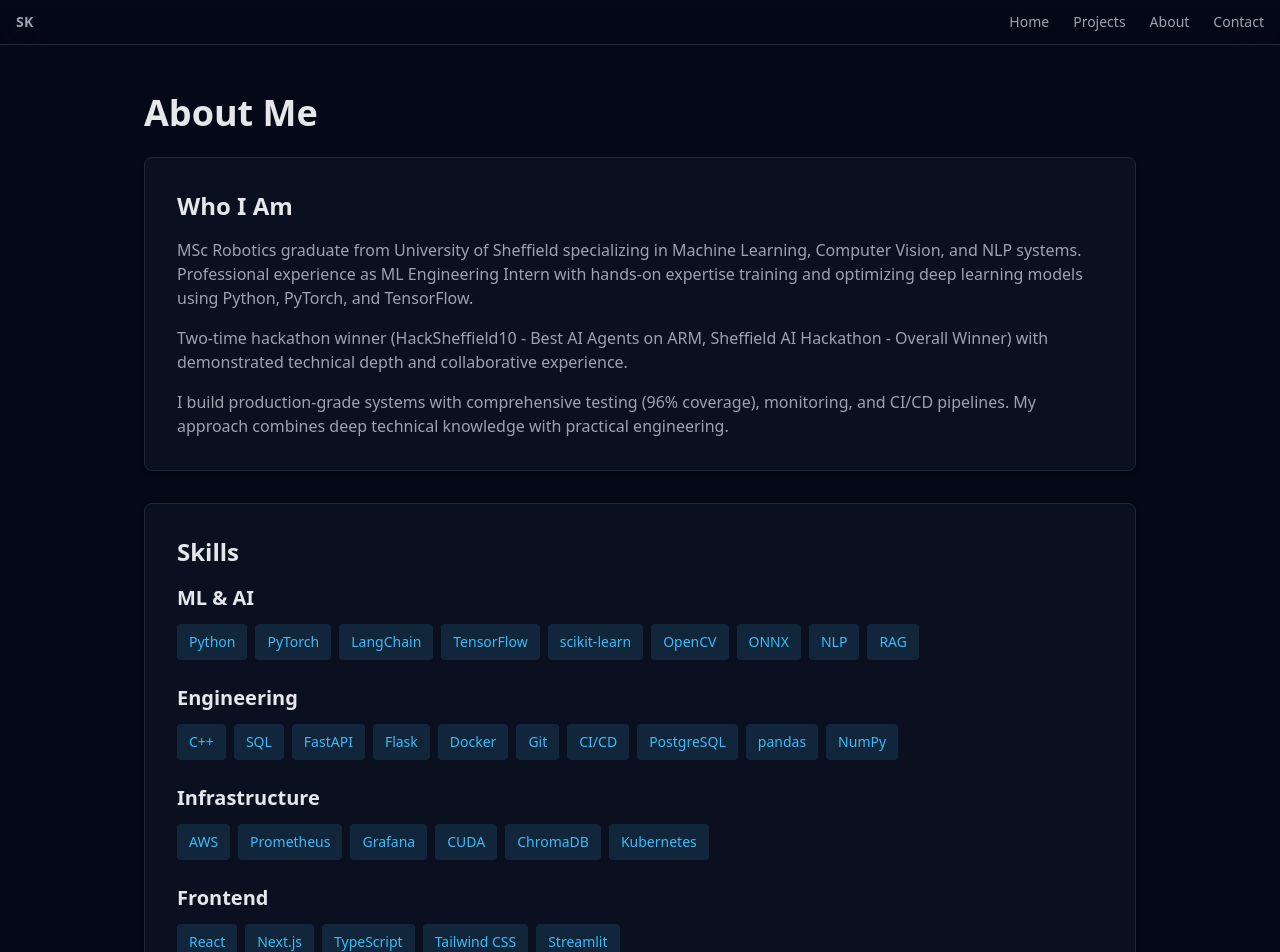
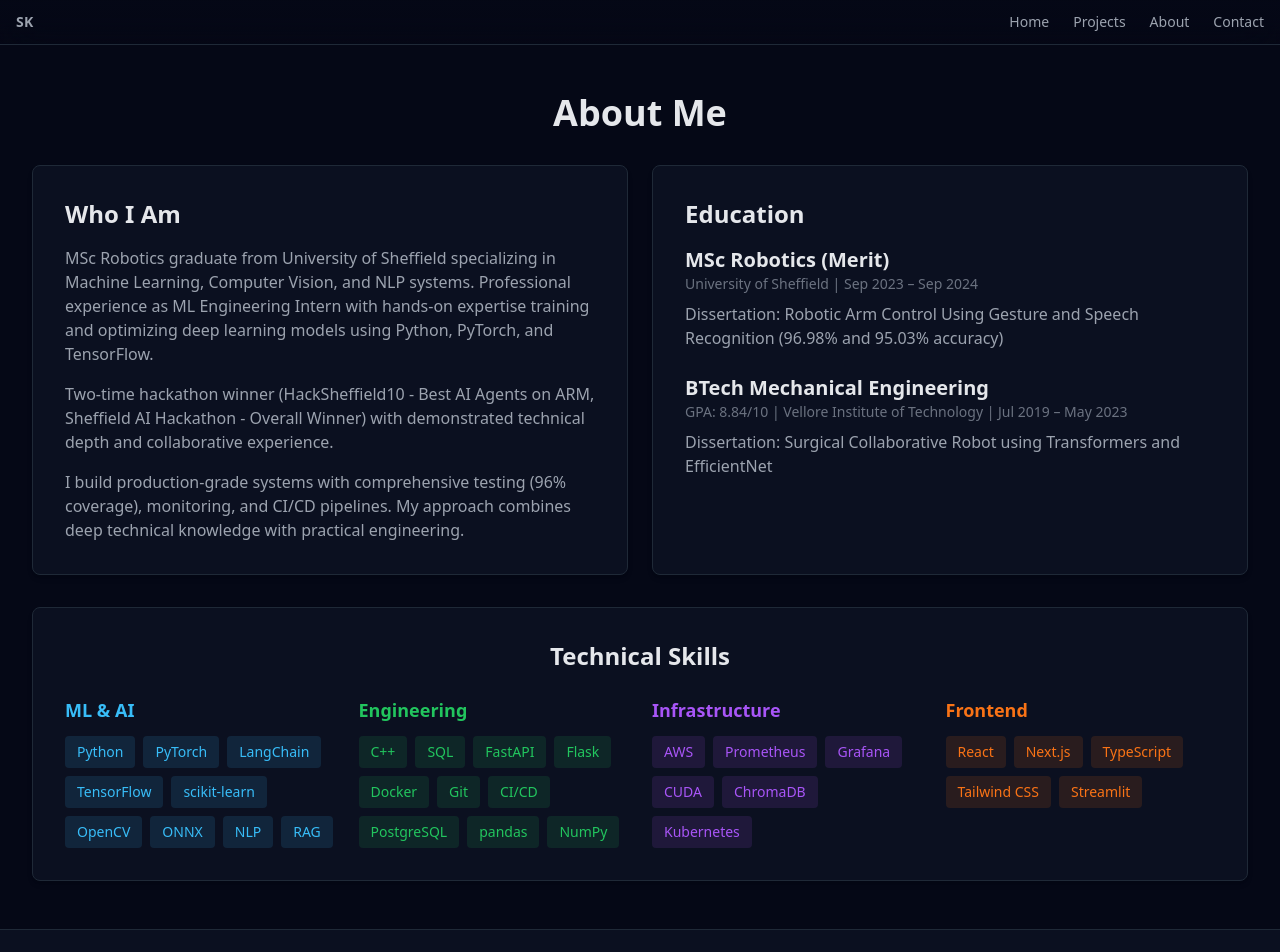
Before and after one commit to SkullKrak7/portfolio-website, a Next.js app: page /about in a window 1280 px wide. Shown: the top 952 px of the page. Built offline with nearby package versions, Linux system fonts and the light colour scheme.

Commit message:
Improve About page: 2-column layout, 4-column skills grid, color-coded categories

```diff
--- a/app/about/page.tsx
+++ b/app/about/page.tsx
@@ -1,10 +1,13 @@
 export default function AboutPage() {
   return (
-    <main className="flex-1" style={{ background: 'var(--bg-page)' }}>
-      <div className="container mx-auto px-4 py-8 lg:py-12 max-w-5xl">
-        <h1 className="text-4xl font-bold mb-6" style={{ color: 'var(--text-primary)' }}>About Me</h1>
+    <main className="min-h-screen py-8 lg:py-12" style={{ background: 'var(--bg-page)' }}>
+      <div className="container mx-auto px-4 lg:px-8">
+        <h1 className="text-4xl font-bold mb-8 text-center" style={{ color: 'var(--text-primary)' }}>About Me</h1>
 
-        <div className="rounded-lg shadow-md p-8 mb-8" style={{ background: 'var(--bg-elevated)', border: '1px solid var(--border-subtle)' }}>
+        {/* Two-column layout on large screens */}
+        <div className="grid lg:grid-cols-2 gap-6 mb-8">
+          {/* Who I Am */}
+          <div className="rounded-lg shadow-md p-6 lg:p-8" style={{ background: 'var(--bg-elevated)', border: '1px solid var(--border-subtle)' }}>
             <h2 className="text-2xl font-bold mb-4" style={{ color: 'var(--text-primary)' }}>Who I Am</h2>
             <p className="mb-4" style={{ color: 'var(--text-secondary)' }}>
               MSc Robotics graduate from University of Sheffield specializing in Machine Learning,
@@ -22,36 +25,37 @@ export default function AboutPage() {
             </p>
           </div>
 
-        <div className="rounded-lg shadow-md p-8 mb-8" style={{ background: 'var(--bg-elevated)', border: '1px solid var(--border-subtle)' }}>
-          <h2 className="text-2xl font-bold mb-4" style={{ color: 'var(--text-primary)' }}>Skills</h2>
-
+          {/* Education */}
+          <div className="rounded-lg shadow-md p-6 lg:p-8" style={{ background: 'var(--bg-elevated)', border: '1px solid var(--border-subtle)' }}>
+            <h2 className="text-2xl font-bold mb-4" style={{ color: 'var(--text-primary)' }}>Education</h2>
             <div className="mb-6">
-            <h3 className="text-xl font-semibold mb-3" style={{ color: 'var(--text-primary)' }}>ML & AI</h3>
-            <div className="flex flex-wrap gap-2">
-              {['Python', 'PyTorch', 'LangChain', 'TensorFlow', 'scikit-learn', 'OpenCV', 'ONNX', 'NLP', 'RAG'].map(skill => (
-                <span key={skill} className="px-3 py-2 rounded text-sm" style={{ background: 'var(--accent-soft)', color: 'var(--accent)' }}>
-                  {skill}
-                </span>
-              ))}
+              <h3 className="text-xl font-semibold" style={{ color: 'var(--text-primary)' }}>MSc Robotics (Merit)</h3>
+              <p className="text-sm" style={{ color: 'var(--text-muted)' }}>University of Sheffield | Sep 2023 – Sep 2024</p>
+              <p className="mt-2" style={{ color: 'var(--text-secondary)' }}>
+                Dissertation: Robotic Arm Control Using Gesture and Speech Recognition
+                (96.98% and 95.03% accuracy)
+              </p>
+            </div>
+            <div>
+              <h3 className="text-xl font-semibold" style={{ color: 'var(--text-primary)' }}>BTech Mechanical Engineering</h3>
+              <p className="text-sm" style={{ color: 'var(--text-muted)' }}>GPA: 8.84/10 | Vellore Institute of Technology | Jul 2019 – May 2023</p>
+              <p className="mt-2" style={{ color: 'var(--text-secondary)' }}>
+                Dissertation: Surgical Collaborative Robot using Transformers and EfficientNet
+              </p>
+            </div>
           </div>
         </div>
 
-          <div className="mb-6">
-            <h3 className="text-xl font-semibold mb-3" style={{ color: 'var(--text-primary)' }}>Engineering</h3>
+        {/* Skills - Full width with better grid */}
+        <div className="rounded-lg shadow-md p-6 lg:p-8" style={{ background: 'var(--bg-elevated)', border: '1px solid var(--border-subtle)' }}>
+          <h2 className="text-2xl font-bold mb-6 text-center" style={{ color: 'var(--text-primary)' }}>Technical Skills</h2>
+
+          <div className="grid md:grid-cols-2 xl:grid-cols-4 gap-6">
+            <div>
+              <h3 className="text-lg font-semibold mb-3" style={{ color: 'var(--accent)' }}>ML & AI</h3>
               <div className="flex flex-wrap gap-2">
-              {['C++', 'SQL', 'FastAPI', 'Flask', 'Docker', 'Git', 'CI/CD', 'PostgreSQL', 'pandas', 'NumPy'].map(skill => (
-                <span key={skill} className="px-3 py-2 rounded text-sm" style={{ background: 'var(--accent-soft)', color: 'var(--accent)' }}>
-                  {skill}
-                </span>
-              ))}
-            </div>
-          </div>
-
-          <div className="mb-6">
-            <h3 className="text-xl font-semibold mb-3" style={{ color: 'var(--text-primary)' }}>Infrastructure</h3>
-            <div className="flex flex-wrap gap-2">
-              {['AWS', 'Prometheus', 'Grafana', 'CUDA', 'ChromaDB', 'Kubernetes'].map(skill => (
-                <span key={skill} className="px-3 py-2 rounded text-sm" style={{ background: 'var(--accent-soft)', color: 'var(--accent)' }}>
+                {['Python', 'PyTorch', 'LangChain', 'TensorFlow', 'scikit-learn', 'OpenCV', 'ONNX', 'NLP', 'RAG'].map(skill => (
+                  <span key={skill} className="px-3 py-1.5 rounded text-sm" style={{ background: 'var(--accent-soft)', color: 'var(--accent)' }}>
                     {skill}
                   </span>
                 ))}
@@ -59,34 +63,38 @@ export default function AboutPage() {
             </div>
 
             <div>
-            <h3 className="text-xl font-semibold mb-3" style={{ color: 'var(--text-primary)' }}>Frontend</h3>
+              <h3 className="text-lg font-semibold mb-3" style={{ color: '#22c55e' }}>Engineering</h3>
+              <div className="flex flex-wrap gap-2">
+                {['C++', 'SQL', 'FastAPI', 'Flask', 'Docker', 'Git', 'CI/CD', 'PostgreSQL', 'pandas', 'NumPy'].map(skill => (
+                  <span key={skill} className="px-3 py-1.5 rounded text-sm" style={{ background: 'rgba(34, 197, 94, 0.12)', color: '#22c55e' }}>
+                    {skill}
+                  </span>
+                ))}
+              </div>
+            </div>
+
+            <div>
+              <h3 className="text-lg font-semibold mb-3" style={{ color: '#a855f7' }}>Infrastructure</h3>
+              <div className="flex flex-wrap gap-2">
+                {['AWS', 'Prometheus', 'Grafana', 'CUDA', 'ChromaDB', 'Kubernetes'].map(skill => (
+                  <span key={skill} className="px-3 py-1.5 rounded text-sm" style={{ background: 'rgba(168, 85, 247, 0.12)', color: '#a855f7' }}>
+                    {skill}
+                  </span>
+                ))}
+              </div>
+            </div>
+
+            <div>
+              <h3 className="text-lg font-semibold mb-3" style={{ color: '#f97316' }}>Frontend</h3>
               <div className="flex flex-wrap gap-2">
                 {['React', 'Next.js', 'TypeScript', 'Tailwind CSS', 'Streamlit'].map(skill => (
-                <span key={skill} className="px-3 py-2 rounded text-sm" style={{ background: 'var(--accent-soft)', color: 'var(--accent)' }}>
+                  <span key={skill} className="px-3 py-1.5 rounded text-sm" style={{ background: 'rgba(249, 115, 22, 0.12)', color: '#f97316' }}>
                     {skill}
                   </span>
                 ))}
               </div>
             </div>
           </div>
-
-        <div className="rounded-lg shadow-md p-8 mb-8" style={{ background: 'var(--bg-elevated)', border: '1px solid var(--border-subtle)' }}>
-          <h2 className="text-2xl font-bold mb-4" style={{ color: 'var(--text-primary)' }}>Education</h2>
-          <div className="mb-6">
-            <h3 className="text-xl font-semibold" style={{ color: 'var(--text-primary)' }}>MSc Robotics (Merit)</h3>
-            <p style={{ color: 'var(--text-muted)' }}>University of Sheffield | Sep 2023 – Sep 2024</p>
-            <p className="mt-2" style={{ color: 'var(--text-secondary)' }}>
-              Dissertation: Robotic Arm Control Using Gesture and Speech Recognition
-              (96.98% and 95.03% accuracy)
-            </p>
-          </div>
-          <div>
-            <h3 className="text-xl font-semibold" style={{ color: 'var(--text-primary)' }}>BTech Mechanical Engineering (GPA: 8.84/10)</h3>
-            <p style={{ color: 'var(--text-muted)' }}>Vellore Institute of Technology | Jul 2019 – May 2023</p>
-            <p className="mt-2" style={{ color: 'var(--text-secondary)' }}>
-              Dissertation: Surgical Collaborative Robot using Transformers and EfficientNet
-            </p>
-          </div>
         </div>
       </div>
     </main>
```
Also changed, not shown: 1 other file (tests, documents, lock files or other folders). Lines whose indentation alone changed are shown as unchanged.
